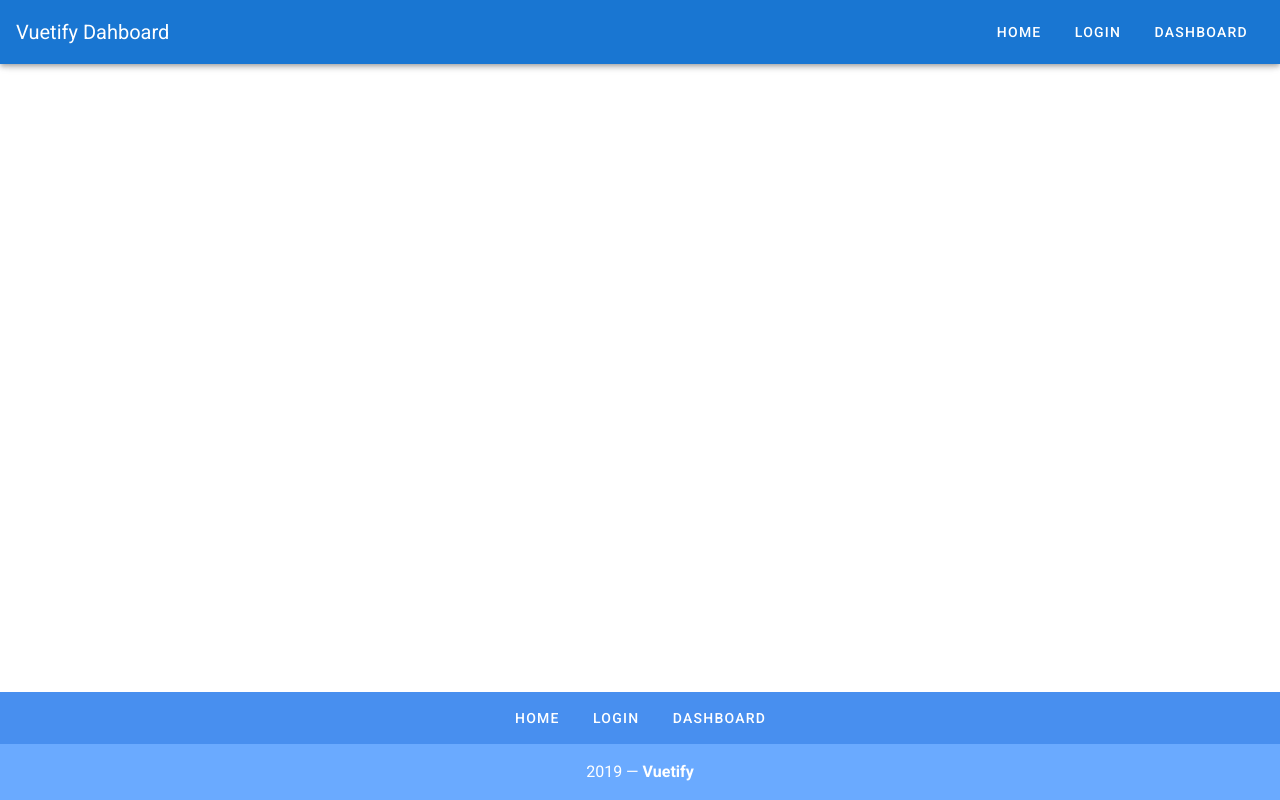
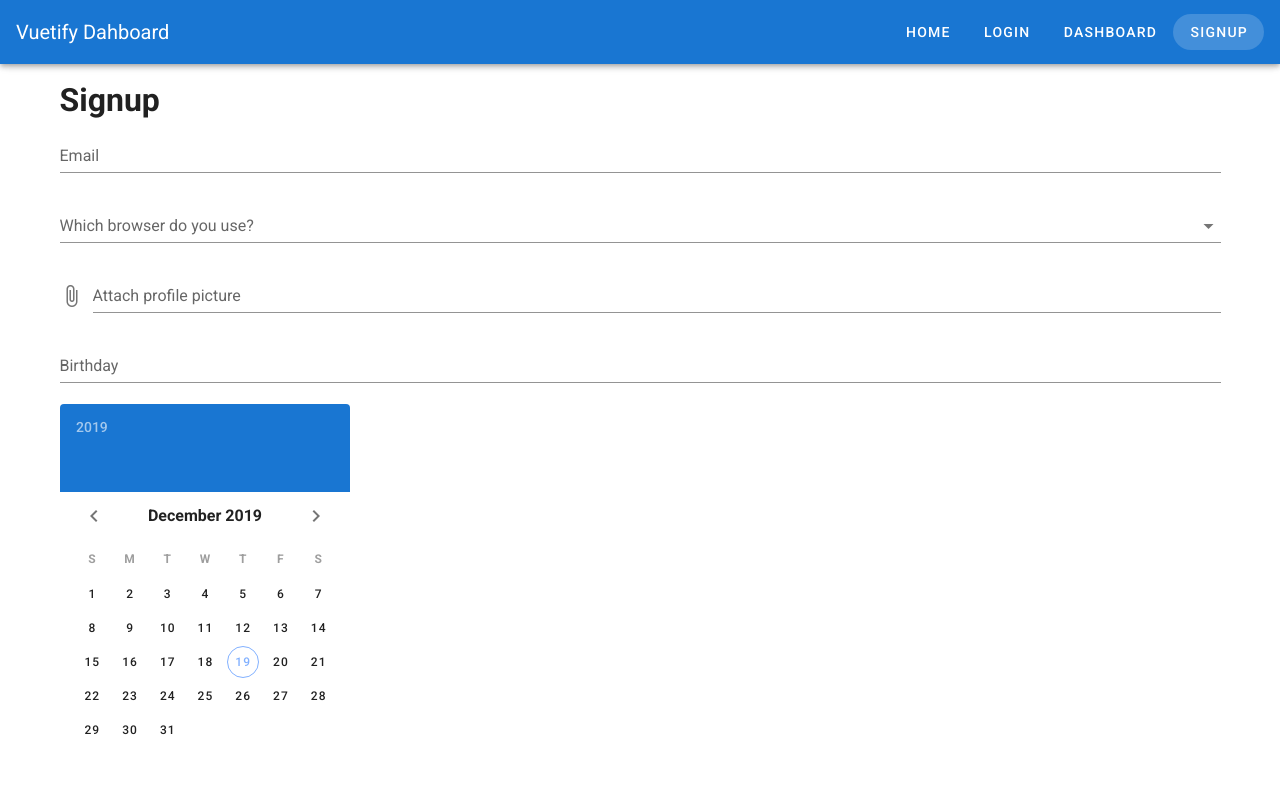
Before and after one commit to OussamaAlouat/vue-vuetify, a Vue app: page /signup in a window 1280 px wide. Shown: the top 800 px of the page. Built offline with nearby package versions, Linux system fonts and the light colour scheme.

Commit message:
Added signup form

```diff
--- a/src/App.vue
+++ b/src/App.vue
@@ -64,6 +64,10 @@
         label: 'Dashboard',
         url: '/dashboard',
       },
+      {
+        label: 'Signup',
+        url: '/signup',
+      },
     ],
   }),
 };
--- a/src/router/index.js
+++ b/src/router/index.js
@@ -28,6 +28,11 @@
     name: 'dashboard',
     component: () => import('../views/Dashboard.vue'),
   },
+  {
+    path: '/signup',
+    name: 'signup',
+    component: () => import('../views/Signup.vue'),
+  },
 ];
 
 const router = new VueRouter({
--- /dev/null
+++ b/src/views/Signup.vue
@@ -0,0 +1,50 @@
+<template>
+  <v-container>
+    <v-row>
+      <v-col>
+        <h1>Signup</h1>
+        <v-form>
+          <v-text-field
+            label="Email"
+            type="email"
+          >
+          </v-text-field>
+          <v-autocomplete
+            label="Which browser do you use?"
+            :items="browsers"
+          >
+          </v-autocomplete>
+          <v-file-input label="Attach profile picture"></v-file-input>
+          <v-text-field
+            label="Birthday"
+            v-model="birthday"
+            readonly
+          >
+          </v-text-field>
+          <v-date-picker v-model="birthday"></v-date-picker>
+          <v-checkbox label="Agree to terms & conditions"></v-checkbox>
+          <v-btn type="submit" color="primary">Submit</v-btn>
+        </v-form>
+      </v-col>
+    </v-row>
+  </v-container>
+</template>
+
+<script>
+export default {
+  data: () => ({
+    browsers: [
+      'Chrome',
+      'Firefox',
+      'Safari',
+      'Edge',
+      'Brave',
+    ],
+    birthday: '',
+  }),
+};
+</script>
+
+<style lang="scss" scoped>
+
+</style>
```
